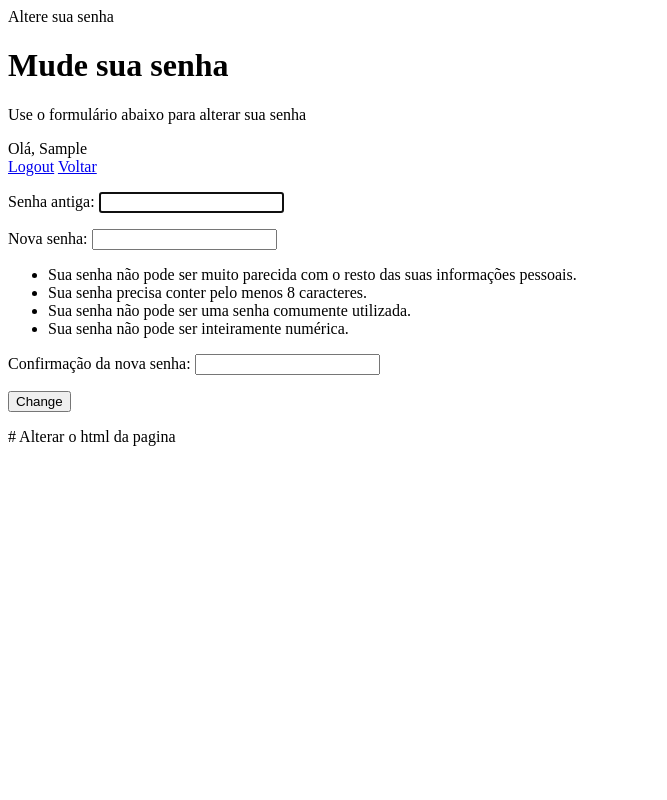
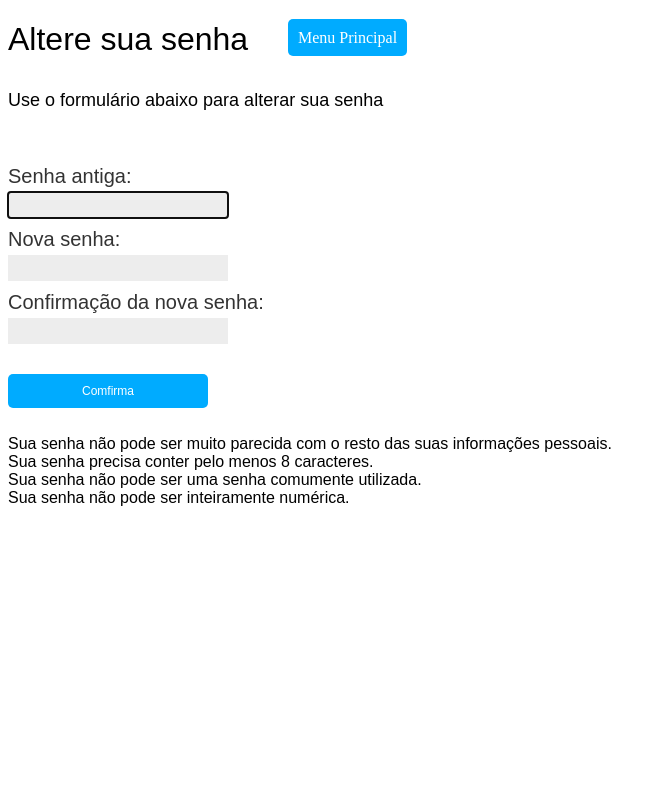
Before and after one commit to snubdev/Projeto_Blog, a Django app: page /blog/password_change/ in a window 1280 px wide. Shown: the whole page, without its empty margins (0-667 px from the left). Run offline with Django 3.2, Linux system fonts and the light colour scheme; the visitor is signed in with stand-in values (Sample User, id 1).

```diff
--- /dev/null
+++ b/blog/static/css/password_change.css
@@ -0,0 +1,65 @@
+h1 {
+    font-weight:normal;
+
+    padding:0 0 10px 0;
+    font-family: Arial, sans-serif;
+}
+
+p {
+    font-weight: normal;
+    font-size: 18px;
+    font-style: normal;
+    font-family: Arial, sans-serif;
+}
+
+input {
+    clear: both;
+    float: left;
+    margin: 0 0 10px;
+    background: #ededed;
+    border: 0;
+    padding: 6px 10px;
+    font-size: 12px;
+    width: 200px
+}
+
+label {
+    clear: both;
+    float: left;
+    color: #333;
+    margin-bottom: 4px;
+    font-size: 20px;
+    font-weight: normal;
+    font-family: Arial, sans-serif;
+}
+
+.button {
+    background-color: #00abff;
+    position: relative;
+    top: 20px;
+    padding: 10px;
+    border-radius: 5px;
+    color: #ffffff;
+}
+
+li {
+    position: relative;
+    top: 270px;
+    list-style-type: none;
+    padding-left: 200px;
+    right: 240px;
+    font-family: Arial, sans-serif;
+}
+
+.button-menu {
+    position: relative;
+    bottom: 100px;
+    left: 280px;
+    background-color: #00abff;
+    padding: 10px;
+    border-radius: 5px;
+    color: #ffffff;
+    text-decoration:none;
+
+
+}
--- a/blog/templates/blog/base.html
+++ b/blog/templates/blog/base.html
@@ -46,5 +46,6 @@
             <a class='button-login' href="{% url 'blog:login' %}">Login</a>
         {% endif %}
     </span>
+
 </body>
 </html>
--- a/blog/templates/registration/login.html
+++ b/blog/templates/registration/login.html
@@ -10,7 +10,8 @@
             Por favor, tente novamente
         </p>
     {% else %}
-        <p>Por favor, use o seguinte para fazer login:</p>
+        <p>Por favor, use o seguinte para fazer login</p>
+        <p>Se você não tem uma conta <a href="{% url 'blog:register' %}">Cadastre-se </a></p>
     {% endif %}
     <div class="login-form">
         <form action="{% url 'blog:login' %}" method="post">
@@ -19,5 +20,6 @@
             <input type="hidden" name="next" value="{{ next }}" />
             <p><input type="submit" value="Fazer login"></p>
         </form>
+        <p class="password_text"><a class="password_reset" href="{% url 'blog:password_reset' %}"> Esqueci a senha</a></p>
     </div>
 {% endblock %}
--- a/blog/templates/registration/password_change_done.html
+++ b/blog/templates/registration/password_change_done.html
@@ -1,8 +1,8 @@
 {% extends "blog/base.html" %}
 
-{% block title %}Senha alterada{% endblock %}
+{% block title %}Password changed{% endblock %}
 
 {% block content %}
-    <h1>Senha alterada</h1>
-    <p>Sua senha foi alterada com sucesso</p>
+  <h1>Senha alterada</h1>
+  <p>Sua senha foi alterada com sucesso</p>
 {% endblock %}
--- a/blog/templates/registration/password_change_form.html
+++ b/blog/templates/registration/password_change_form.html
@@ -1,22 +1,25 @@
-{% block title %} Altere sua senha {% endblock %}
+{% load static %}
 
+<!doctype html>
+<html lang="pt-BR">
+<head>
+    <meta charset="UTF-8">
+    <meta name="viewport"
+          content="width=device-width, user-scalable=no, initial-scale=1.0, maximum-scale=1.0, minimum-scale=1.0">
+    <meta http-equiv="X-UA-Compatible" content="ie=edge">
+    <link href="{% static 'css/password_change.css' %}" rel="stylesheet">
+    <title>Document</title>
+</head>
+<body>
     {% block content %}
-    <h1>Mude sua senha</h1>
+        <h1>Altere sua senha</h1>
         <p>Use o formulário abaixo para alterar sua senha</p>
-    <span>
-        {% if request.user.is_authenticated %}
-            <div class="user-name">Olá, {{ request.user.first_name }}</div>
-            <a class='button-logout' href="{% url 'blog:logout' %}">Logout</a>
-        {% else %}
-            <a class='button-login' href="{% url 'blog:login' %}">Login</a>
-        {% endif %}
-    </span>
-    <a href="{% url 'blog:post_list' %}">Voltar</a>
+        <a class='button-menu' href="{% url 'blog:post_list' %}">Menu Principal</a>
         <form method="post">
             {{ form.as_p }}
-        <p><input type="submit" value="Change"></p>
+            <p><input class='button' type="submit" value="Comfirma"></p>
             {% csrf_token %}
         </form>
     {% endblock %}
-
-# Alterar o html da pagina
+</body>
+</html>
--- /dev/null
+++ b/blog/templates/registration/password_reset_complete.html
@@ -0,0 +1,6 @@
+{% extends "blog/base.html" %}
+
+{% block title %}Password reset{% endblock %}
+    <h1>Password set</h1>
+    <p>Your password has been set. You can <a href="{% url 'blog:login' %}">log in</a></p>
+{% endblock %}
--- /dev/null
+++ b/blog/templates/registration/password_reset_email.html
@@ -0,0 +1,3 @@
+Someone asked for password reset for email {{ email }}. Follow the link below:
+{{ protocol }}://{{ domain }}{% url "blog:password_reset_confirm" uidb64=uid token=token %}
+Your username, in case you've forgotten: {{ user.get_username }}
--- a/blog/urls.py
+++ b/blog/urls.py
@@ -22,5 +22,14 @@ urlpatterns = [
     path('password_change/', auth_views.PasswordChangeView.as_view(), name='password_change'),
     path('password_change/done/', auth_views.PasswordChangeDoneView.as_view(), name='password_change_done'),
 
+    # urls para reinicar a senha
+    path('password_reset/', auth_views.PasswordResetView.as_view(), name='password_reset'),
+    path('password_reset/done/', auth_views.PasswordResetDoneView.as_view(), name='password_reset_done'),
+    path('reset/<uidb64>/<token>/', auth_views.PasswordResetConfirmView.as_view(), name='password_reset_confirm'),
+    path('reset/done/', auth_views.PasswordResetCompleteView.as_view(), name='password_reset_complete'),
+
+    path('register/', views.register, name='register'),
+
+
 
 ]
--- a/meusite/urls.py
+++ b/meusite/urls.py
@@ -25,4 +25,5 @@ urlpatterns = [
     path('admin/', admin.site.urls),
     path('blog/', include('blog.urls', namespace='blog')),
     path('sitemap.xml', sitemap, {'sitemaps': sitemaps}, name='django.contrib.sitemaps.viws.sitemap'),
+    path('', include('django.contrib.auth.urls'))
 ]
```
Also changed, not shown: blog/forms.py (+16 -0 lines), blog/static/css/blog.css (+10 -10 lines), blog/templates/blog/register.html (added, +13 -0 lines), blog/templates/blog/register_done.html (added, +8 -0 lines), blog/templates/registration/password_reset_confirm.html (added, +18 -0 lines), blog/templates/registration/password_reset_done.html (added, +9 -0 lines), blog/templates/registration/password_reset_form.html (added, +13 -0 lines), blog/views.py (+17 -1 lines). Lines whose indentation alone changed are shown as unchanged.
